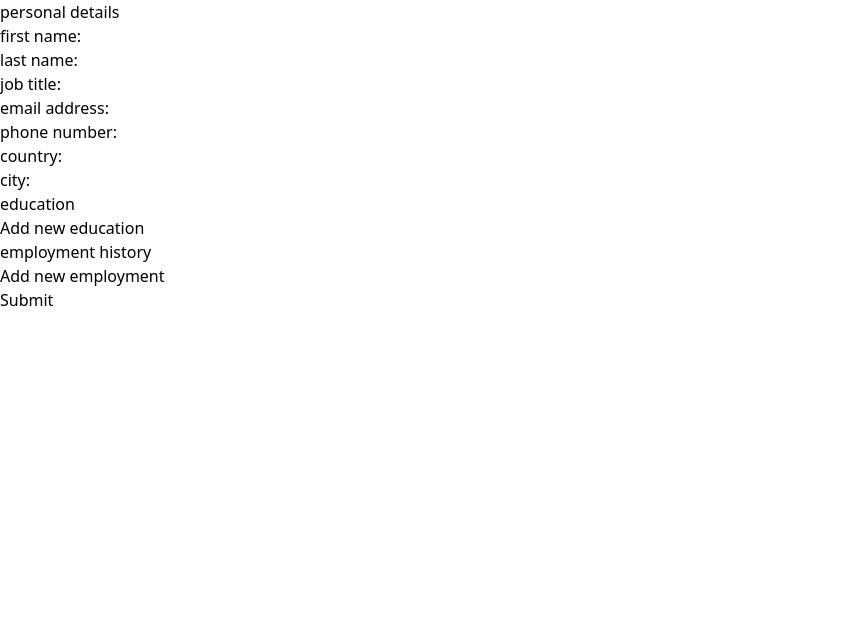
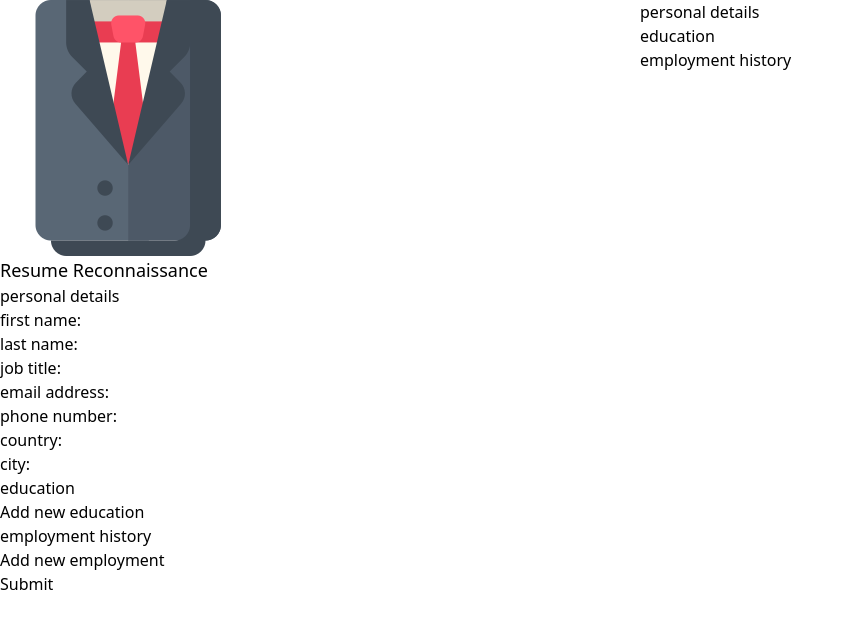
Before and after one commit to black-RAM/resume-recon, a React (Vite) app: page / in a window 1280 px wide. Shown: the top 628 px of the page, without its empty margins (0-854 px from the left). Built offline with nearby package versions, Linux system fonts and the light colour scheme.

Commit message:
logo, header, preview component
bug: list-style data not showing in preview

```diff
--- a/index.html
+++ b/index.html
@@ -2,7 +2,7 @@
 <html lang="en">
   <head>
     <meta charset="UTF-8" />
-    <link rel="icon" type="image/svg+xml" href="/vite.svg" />
+    <link rel="icon" type="image/svg+xml" href="/logo.png" />
     <meta name="viewport" content="width=device-width, initial-scale=1.0" />
     <title>Resume Recon</title>
   </head>
--- a/src/App.tsx
+++ b/src/App.tsx
@@ -1,37 +1,22 @@
 import React from "react"
 import { useImmer } from "use-immer"
 import FormSection from "./components/FormSection"
+import Preview from "./components/Preview"
 import { DataForm } from "./interfaces/DataForm"
+import emptyForm from "./constants/emptyForm"
 import expandArray from "./utils/expandArray"
 import isFormArray from "./utils/isFormArray"
+// @ts-ignore
+import logo from "/logo.png"
 import "./styles/App.css"
 
-const emptyForm = {
-  "personal details": {
-    "first name": "",
-    "last name": "",
-    "job title": "",
-    "email address": "",
-    "phone number": "",
-    "country": "",
-    "city": ""
-  },
-  "education": {
-    "fields": ["School", "Degree", "Start Date", "End Date", "Location", "Description"],
-    "data": {}
-  },
-  "employment history": {
-    "fields": ["Job Title", "Employer", "Start Date", "End Date", "Location", "Description"],
-    "data": {}
-  }
-}
-
 const ResumeBuilder = () => {
-  const [data, setData] = useImmer<DataForm>(emptyForm)
+  const [data, setData] = useImmer(emptyForm)
 
   const updateField = (newData: string, section: string, field: string, id = "") => {
     setData(draft => {
-      const dataSection = draft[section]
+      const indexableDraft = draft as DataForm
+      const dataSection = indexableDraft[section]
       if(isFormArray(dataSection)) {
         let dataFields = dataSection["data"][id]
         if(!dataFields) dataFields = expandArray(dataSection["fields"])
@@ -51,10 +36,22 @@ const ResumeBuilder = () => {
   )
 
   return (
-    <form>
-      {formSections}
-      <button type="submit">Submit</button>
-    </form>
+    <div className="grid grid-cols-2">
+      <section>
+        <header>
+          <img src={logo} alt="folded suit with tie" />
+          <h1 className="text-lg">Resume Reconnaissance</h1>
+        </header>
+        <form>
+          {formSections}
+          <button type="submit">Submit</button>
+        </form>
+      </section>
+
+      <section>
+        <Preview data={data} />
+      </section>
+    </div>
   )
 }
 
--- /dev/null
+++ b/src/components/Preview.tsx
@@ -0,0 +1,29 @@
+import React from "react"
+import { DataForm, FormField } from "../interfaces/DataForm"
+import isFormArray from "../utils/isFormArray"
+import hyphenate from "../utils/hyphenate"
+
+const Preview: React.FC<{data: DataForm}> = ({data}) => {
+  const createParagraphs = (obj: FormField) => {
+    return Object.entries(obj).map(([key, value], index) =>
+      <p className={hyphenate(key)} key={index}>{value}</p>
+    )
+  }
+
+  return (
+    <>{
+      Object.entries(data).map(([sectionName, sectionData], index) => {
+        return <article className={hyphenate(sectionName)} key={index}>
+          <h2 className="title">{sectionName}</h2>
+          {isFormArray(sectionData) ?
+            Object.entries(sectionData["data"]).map(([_, fields], index) => {
+              return <div key={index}>{createParagraphs(fields)}</div>
+            }) :
+            createParagraphs(sectionData)}
+        </article>
+      })
+    }</>
+  )
+}
+
+export default Preview
--- /dev/null
+++ b/src/constants/emptyForm.ts
@@ -0,0 +1,21 @@
+const emptyForm = {
+  "personal details": {
+    "first name": "",
+    "last name": "",
+    "job title": "",
+    "email address": "",
+    "phone number": "",
+    "country": "",
+    "city": ""
+  },
+  "education": {
+    "fields": ["School", "Degree", "Start Date", "End Date", "Location", "Description"],
+    "data": {}
+  },
+  "employment history": {
+    "fields": ["Job Title", "Employer", "Start Date", "End Date", "Location", "Description"],
+    "data": {}
+  }
+}
+
+export default emptyForm
--- /dev/null
+++ b/src/utils/hyphenate.ts
@@ -0,0 +1,2 @@
+const hyphenate = (unhyphenated: string) => unhyphenated.replace(" ", "-")
+export default hyphenate
```
Also changed, not shown: public/logo.png (added).
